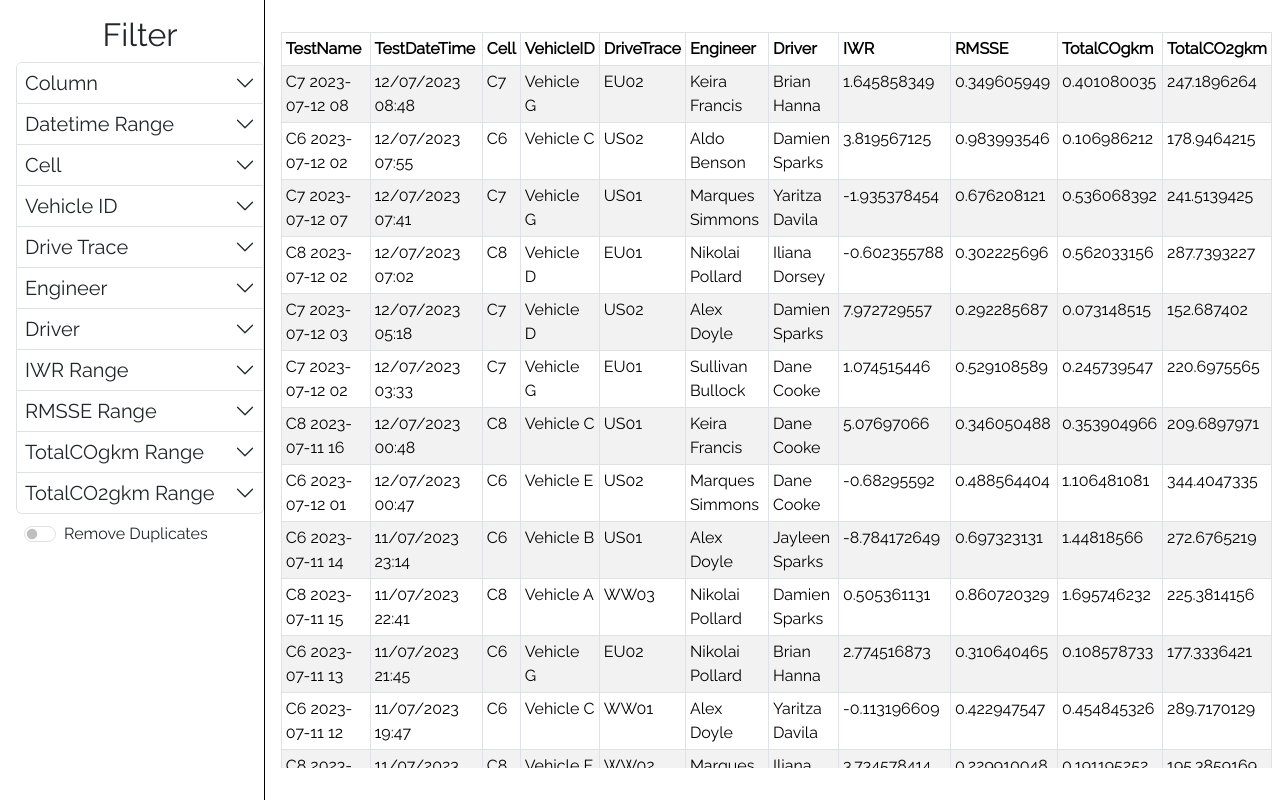
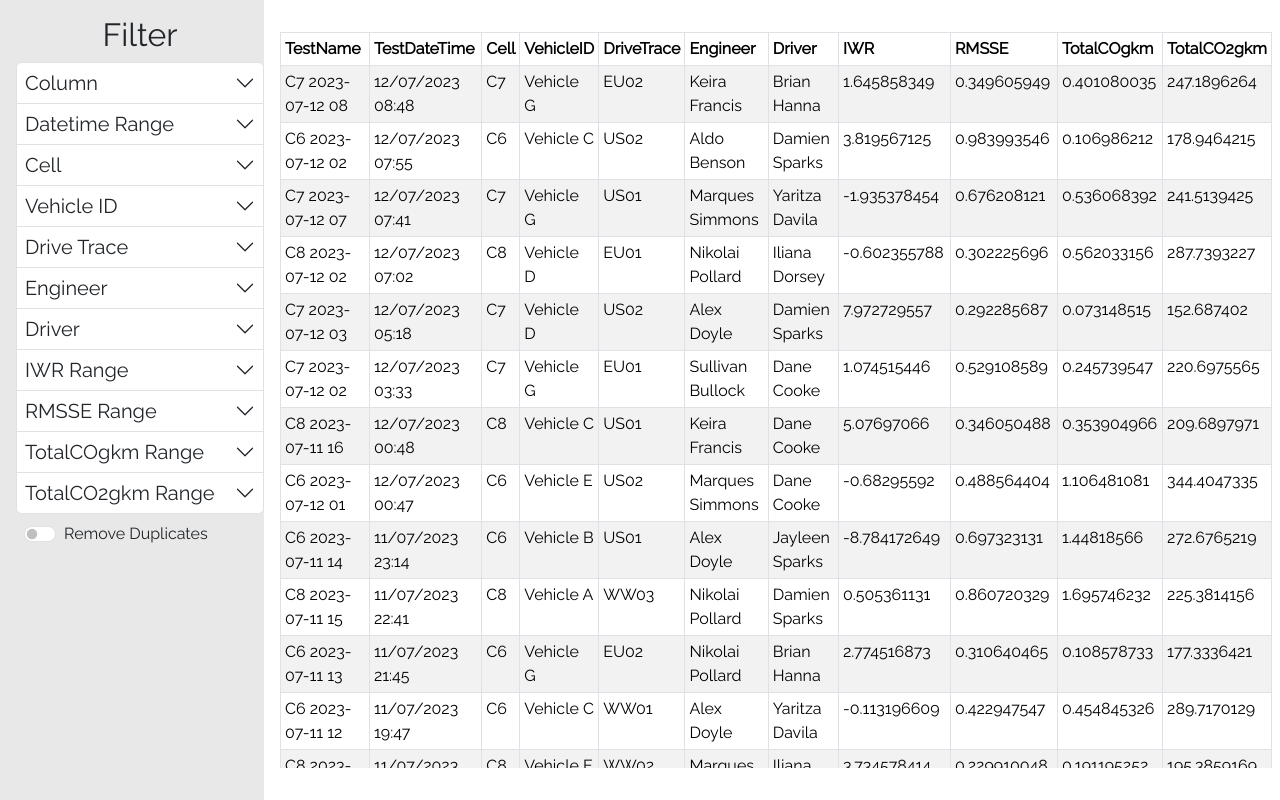
Before and after one commit to bryce-krispies/JLR-test, a React (Create React App) app: page / in a window 1280 px wide. Built offline with nearby package versions, Linux system fonts and the light colour scheme.

Commit message:
Change background of sidebar to light grey

```diff
--- a/src/App.css
+++ b/src/App.css
@@ -1,9 +1,6 @@
 .app {
   height: 100vh;
   width: 100vw;
-  /*padding: 2rem 2rem 2rem 3rem;
-  box-sizing: border-box;
-  */
   display: flex;
   font-family: 'Raleway';
 }
--- a/src/App.js
+++ b/src/App.js
@@ -89,7 +89,7 @@ function App() {
     <div className="app">
       <Sidebar
         filterSpecs={filterSpecs}
-        checkedColumns={checkedColumns}             setCheckedColumns={setCheckedColumns}
+        checkedColumns={checkedColumns}               setCheckedColumns={setCheckedColumns}
         selectedDateRange={selectedDateRange}         setSelectedDateRange={setSelectedDateRange}
         checkedCells={checkedCells}                   setCheckedCells={setCheckedCells}
         checkedVehicleIds={checkedVehicleIds}         setCheckedVehicleIds={setCheckedVehicleIds}
@@ -102,7 +102,6 @@ function App() {
         selectedTotalCo2Range={selectedTotalCo2Range} setSelectedTotalCo2Range={setSelectedTotalCo2Range}
         removeDuplicates={removeDuplicates}           setRemoveDuplicates={setRemoveDuplicates}
       />
-      <div style={{height: "100%", width: "1px", backgroundColor: "black"}}/>
       <Visualization
         records={records}
         checkedColumns={checkedColumns}
--- a/src/components/Sidebar.css
+++ b/src/components/Sidebar.css
@@ -7,6 +7,7 @@
   display: grid;
   grid-template-rows: fit-content(100%) auto;
   gap: 0.5rem;
+  background-color: #e8e8e8;
 }
 
 .accordion-button {
```
